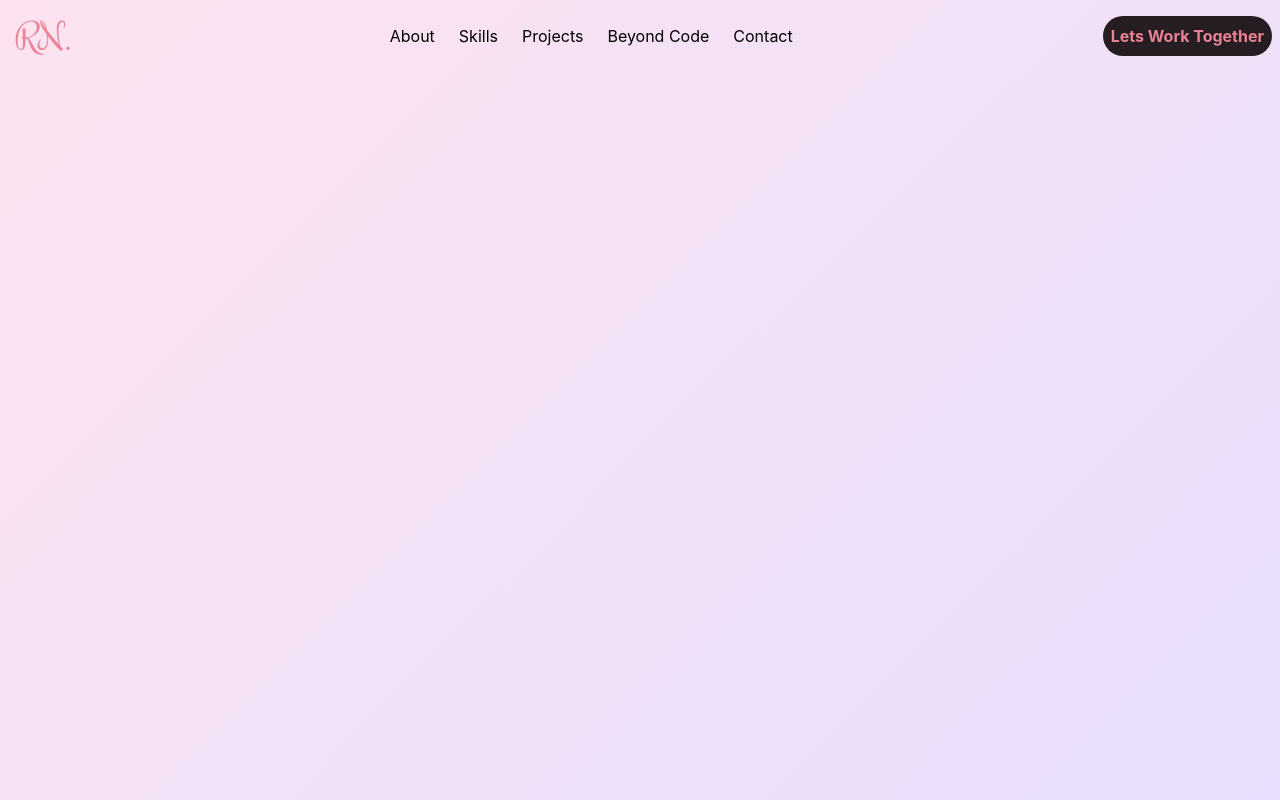
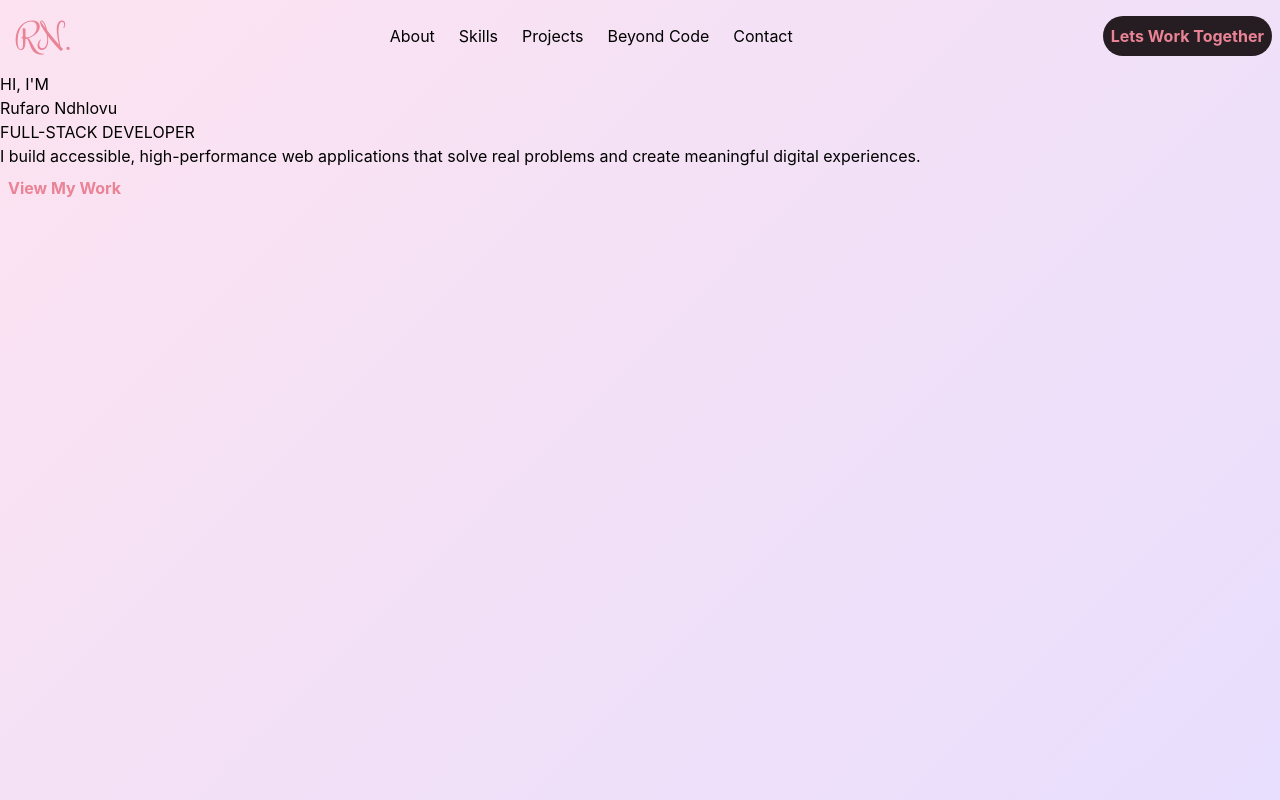
Before and after one commit to rufaro-ndhlovu/PortfolioWebsite, a Next.js app: page / in a window 1280 px wide. Built offline with nearby package versions, Linux system fonts and the light colour scheme; a web font is replaced by a local one.

Commit message:
Add Hero component and GradientButton; update Button props to include color.

```diff
--- a/app/page.tsx
+++ b/app/page.tsx
@@ -1,12 +1,15 @@
 "use client";
 
 import NavBar from "./sections/NavBar";
+import Hero from "./sections/Hero";
 
 export default function Home() {
   return (
     <div className="">
       <NavBar />
-      <main className=""></main>
+      <main className="">
+        <Hero />
+      </main>
     </div>
   );
 }
--- a/app/sections/Hero.tsx
+++ b/app/sections/Hero.tsx
@@ -0,0 +1,20 @@
+"use client";
+
+import React from "react";
+import GradientText from "../ui/HeroText";
+import GradientButton from "../ui/GradientButton";
+
+export default function Hero() {
+  return (
+    <div>
+      <p>HI, I'M</p>
+      <h1>Rufaro Ndhlovu</h1>
+      <p>FULL-STACK DEVELOPER</p>
+      <p>
+        I build accessible, high-performance web applications that solve real
+        problems and create meaningful digital experiences.
+      </p>
+      <GradientButton onClick={() => {}}>View My Work</GradientButton>
+    </div>
+  );
+}
--- a/app/ui/Button.tsx
+++ b/app/ui/Button.tsx
@@ -3,9 +3,10 @@ import React from "react";
 type props = {
   children: React.ReactNode;
   onClick: () => void;
+  color: string;
 };
 
-export default function Button({ children, onClick }: props) {
+export default function Button({ children, onClick, color }: props) {
   return (
     <button
       className="p-2 rounded-full bg-[var(--dark-pill)] text-[var(--pink-logo)] font-bold"
--- a/app/ui/GradientButton.tsx
+++ b/app/ui/GradientButton.tsx
@@ -0,0 +1,18 @@
+import React from "react";
+
+type props = {
+  children: React.ReactNode;
+  onClick: () => void;
+  color: string;
+};
+
+export default function GradientButton({ children, onClick, color }: props) {
+  return (
+    <button
+      className="p-2 rounded-full bg-[img:var(--gradient-primary)] text-[var(--pink-logo)] font-bold "
+      onClick={onClick}
+    >
+      {children}
+    </button>
+  );
+}
--- /dev/null
+++ b/app/ui/HeroText.tsx
@@ -0,0 +1,15 @@
+import React from "react";
+
+type props = {
+  children: React.ReactNode;
+};
+
+export default function GradientText({ children }: props) {
+  return (
+    <>
+      <span className="bg-[img:var(--gradient-primary)] bg-clip-text text-transparent">
+        {children}
+      </span>
+    </>
+  );
+}
```
